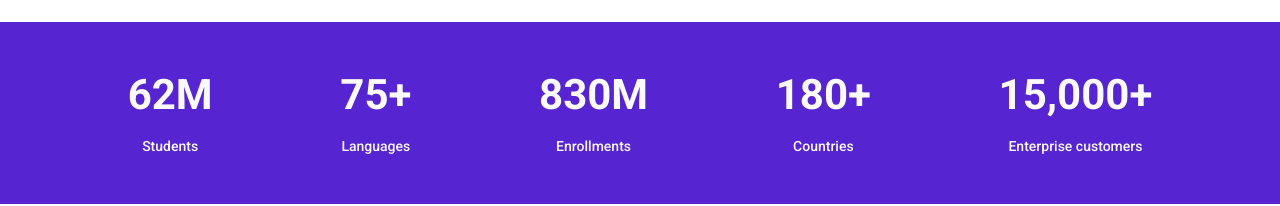
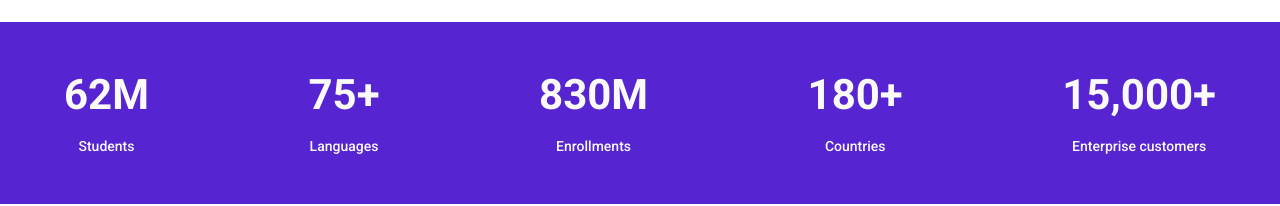
Before and after one commit to tuheli/video-course-platform, a React (Vite) app: page /teaching in a window 1280 px wide. Shown: the part 434-640 px from the top of the page. Built offline with nearby package versions, Linux system fonts and the light colour scheme.

Commit message:
Updated layout

```diff
--- a/src/components/teach-with-us-page/Statistics.tsx
+++ b/src/components/teach-with-us-page/Statistics.tsx
@@ -1,12 +1,13 @@
-import { Stack } from '@mui/material';
+import { Container, Stack } from '@mui/material';
 import { StatisticsItem } from './StatisticsItem';
 
 export const Statistics = () => {
   return (
+    <Container>
       <Stack
         sx={{
           flexDirection: 'row',
-        justifyContent: 'space-evenly',
+          justifyContent: 'space-between',
         }}
       >
         <StatisticsItem count="62M" text="Students" />
@@ -15,5 +16,6 @@ export const Statistics = () => {
         <StatisticsItem count="180+" text="Countries" />
         <StatisticsItem count="15,000+" text="Enterprise customers" />
       </Stack>
+    </Container>
   );
 };
```
Lines whose indentation alone changed are shown as unchanged.
